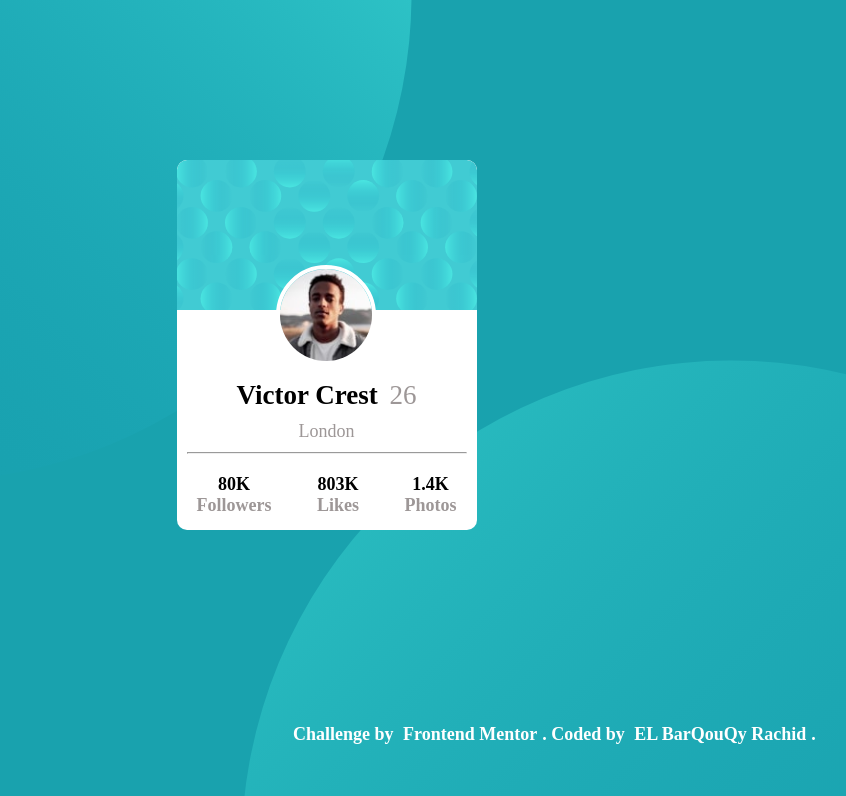
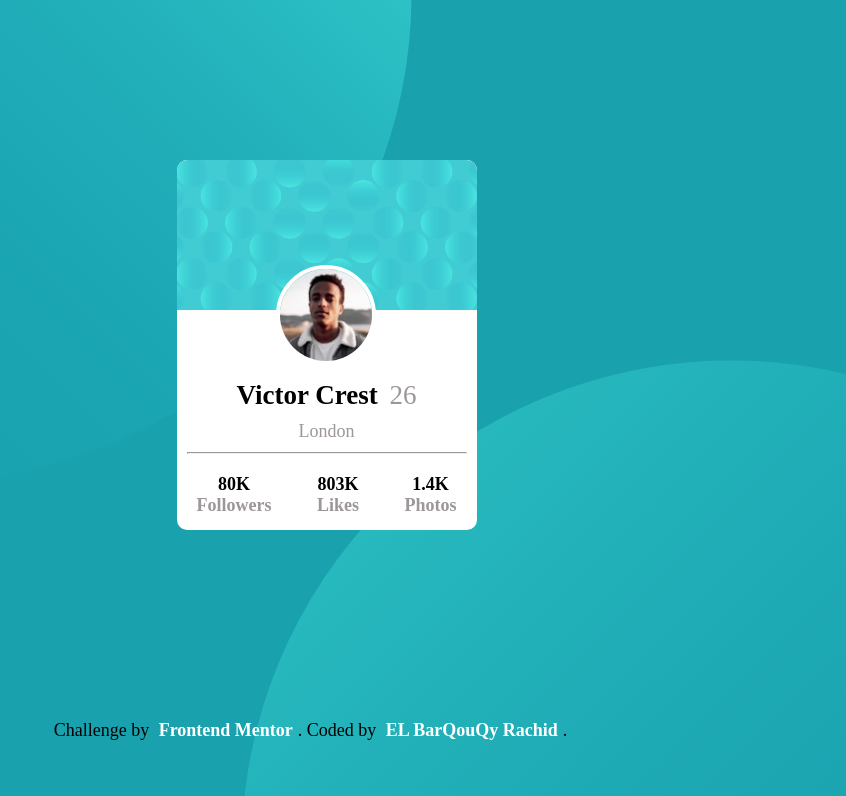
Before and after one commit to rachpro1234/profile-card-component, a plain HTML site: page index.html in a window 1280 px wide. Shown: the top 796 px of the page, without its empty margins (361-1207 px from the left). Drawn offline with Linux system fonts and the light colour scheme.

Commit message:
new changes

```diff
--- a/style.css
+++ b/style.css
@@ -17,7 +17,7 @@ body {
     min-height: calc(100vh - 0.1px);
     background-color: hsl(185, 75%, 39%);
     overflow: hidden;
-
+    overflow-y: hidden;
  }
 
  .top-img {
@@ -155,18 +155,4 @@ article img {
      .container {
        width: 100%;
     }
-
-    .attribution  {
-        text-align: center;
-        font-weight: 700;
-        text-decoration: none;
-        color: white;
-        font-family: mv boli;
-        margin-left: 10px;
-        position: absolute;
-        left: 50%;
-        object-position: center;
-        padding: 4px;
-      }
-
   }
```
